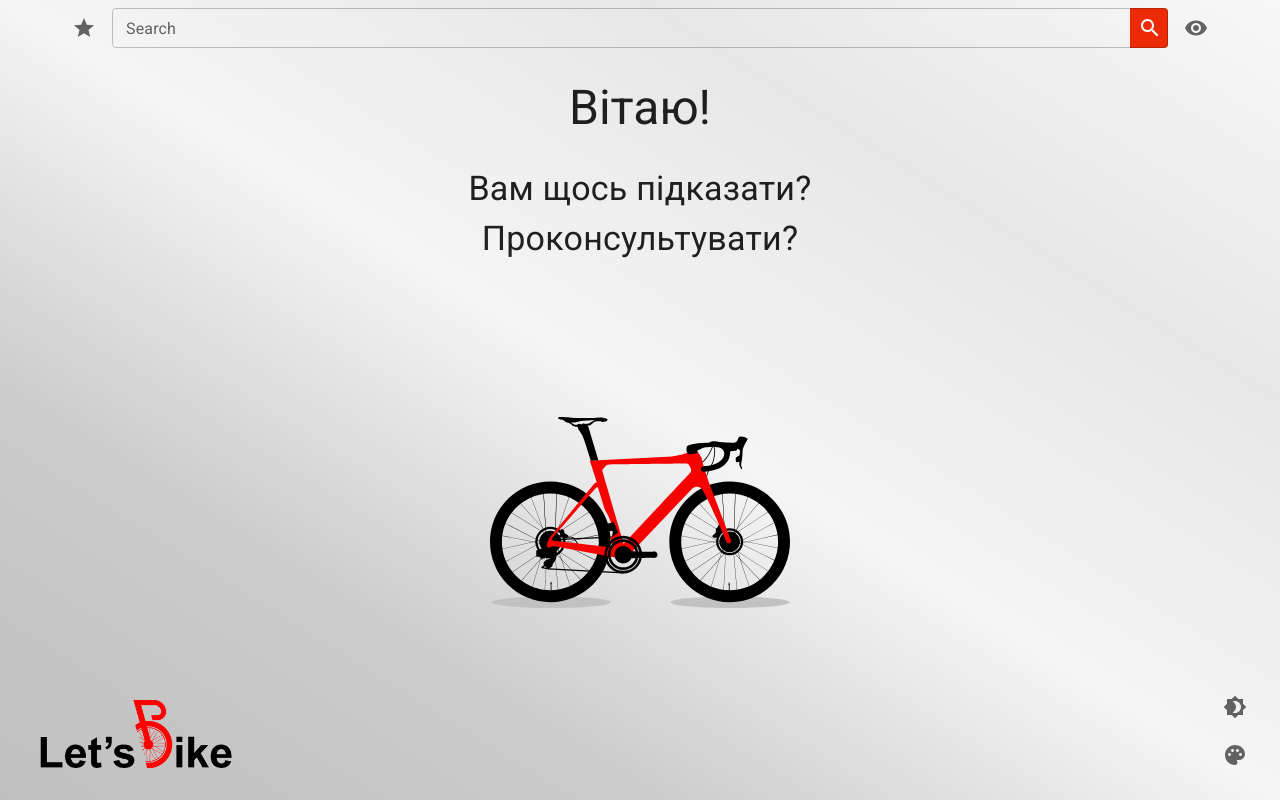
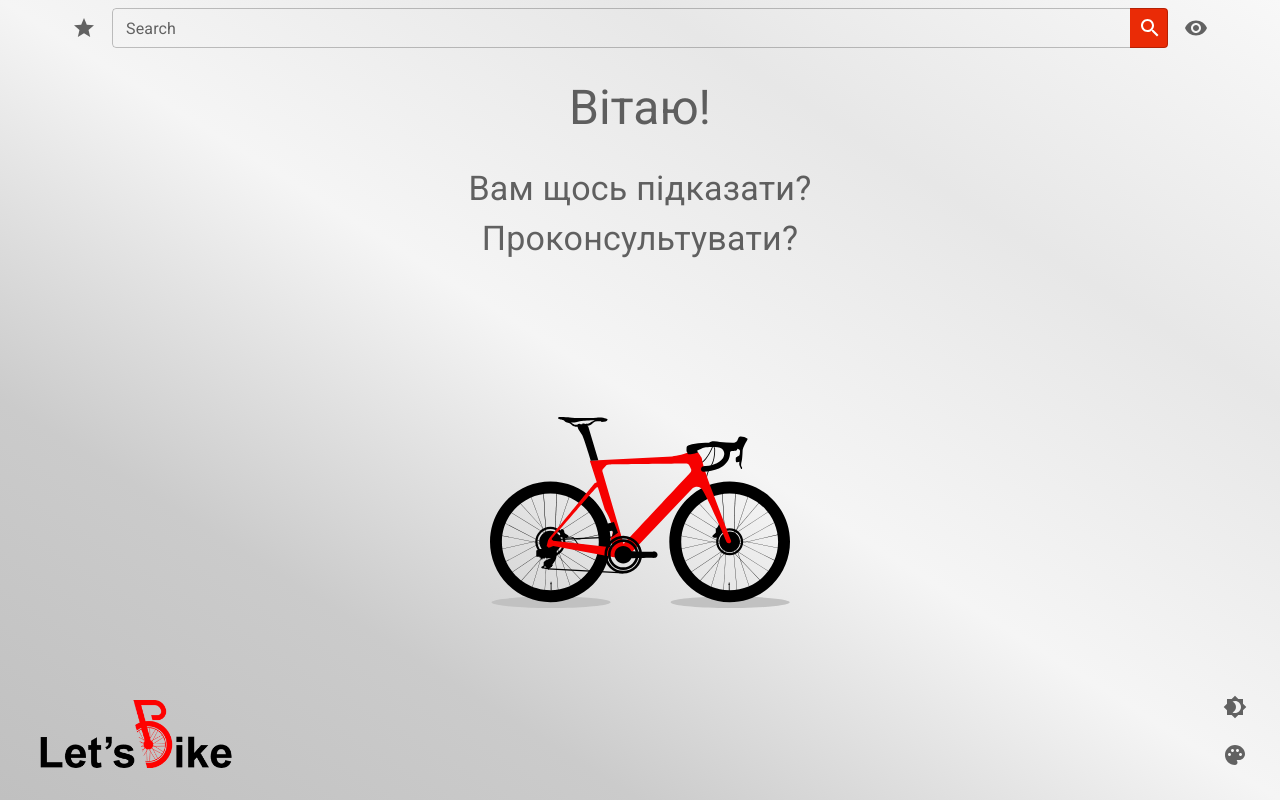
Before and after one commit to asubota/lets, a React (Vite) app: page / in a window 1280 px wide. Built offline with nearby package versions, Linux system fonts and the light colour scheme; the HTML template or start-up script is replaced by a standard one.

Commit message:
ui fixes

```diff
--- a/src/components/no-results.tsx
+++ b/src/components/no-results.tsx
@@ -5,11 +5,23 @@ import { Bike } from './bike.tsx'
 export const NoResults = () => {
   return (
     <Box>
-      <Typography variant="h3" gutterBottom textAlign="center" sx={{ mt: 4 }}>
+      <Typography
+        variant="h3"
+        gutterBottom
+        textAlign="center"
+        sx={{ mt: 4 }}
+        color="textSecondary"
+      >
         <Box>Наразі,</Box>
       </Typography>
 
-      <Typography variant="h4" gutterBottom textAlign="center" sx={{ mt: 4 }}>
+      <Typography
+        variant="h4"
+        gutterBottom
+        textAlign="center"
+        sx={{ mt: 4 }}
+        color="textSecondary"
+      >
         <Box sx={{ mt: 4 }}>всі механіки зайняті</Box>
       </Typography>
 
--- a/src/components/ripple-text.tsx
+++ b/src/components/ripple-text.tsx
@@ -21,7 +21,6 @@ export const RippleText: FC<{ text: ReactNode }> = ({ text }) => {
         display: 'inline-block',
         position: 'relative',
         cursor: 'pointer',
-        zIndex: 1,
       }}
     >
       {text}
--- a/src/components/welcome.tsx
+++ b/src/components/welcome.tsx
@@ -6,11 +6,23 @@ import { ExtraViewOptions } from './extra-view-options.tsx'
 export const Welcome = () => {
   return (
     <Box>
-      <Typography variant="h3" gutterBottom textAlign="center" sx={{ mt: 4 }}>
+      <Typography
+        variant="h3"
+        gutterBottom
+        textAlign="center"
+        sx={{ mt: 4 }}
+        color="textSecondary"
+      >
         <Box>Вітаю!</Box>
       </Typography>
 
-      <Typography variant="h4" gutterBottom textAlign="center" sx={{ mt: 4 }}>
+      <Typography
+        variant="h4"
+        gutterBottom
+        textAlign="center"
+        sx={{ mt: 4 }}
+        color="textSecondary"
+      >
         <Box sx={{ mt: 4, mb: 1 }}>Вам щось підказати?</Box>
         <Box>Проконсультувати?</Box>
       </Typography>
```
